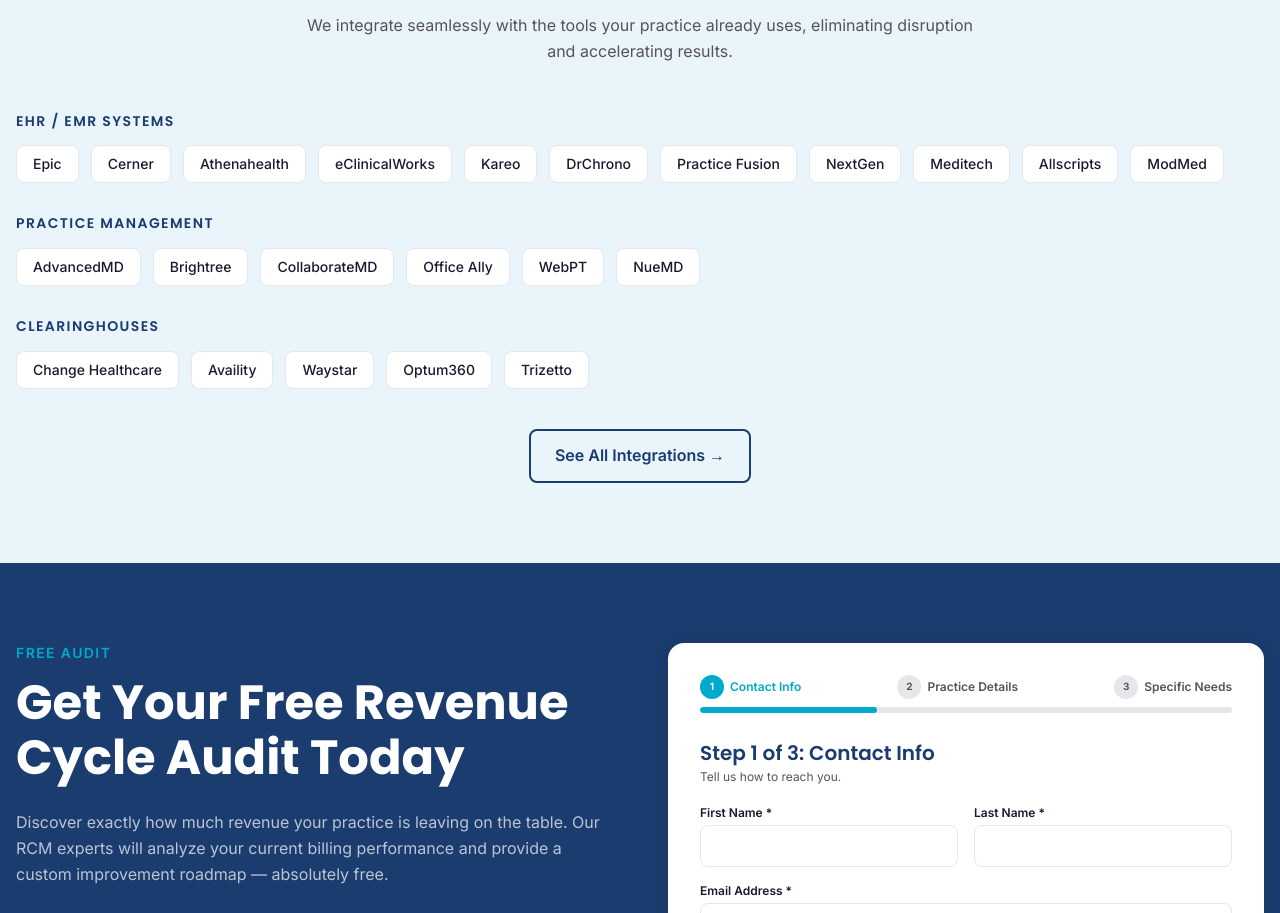
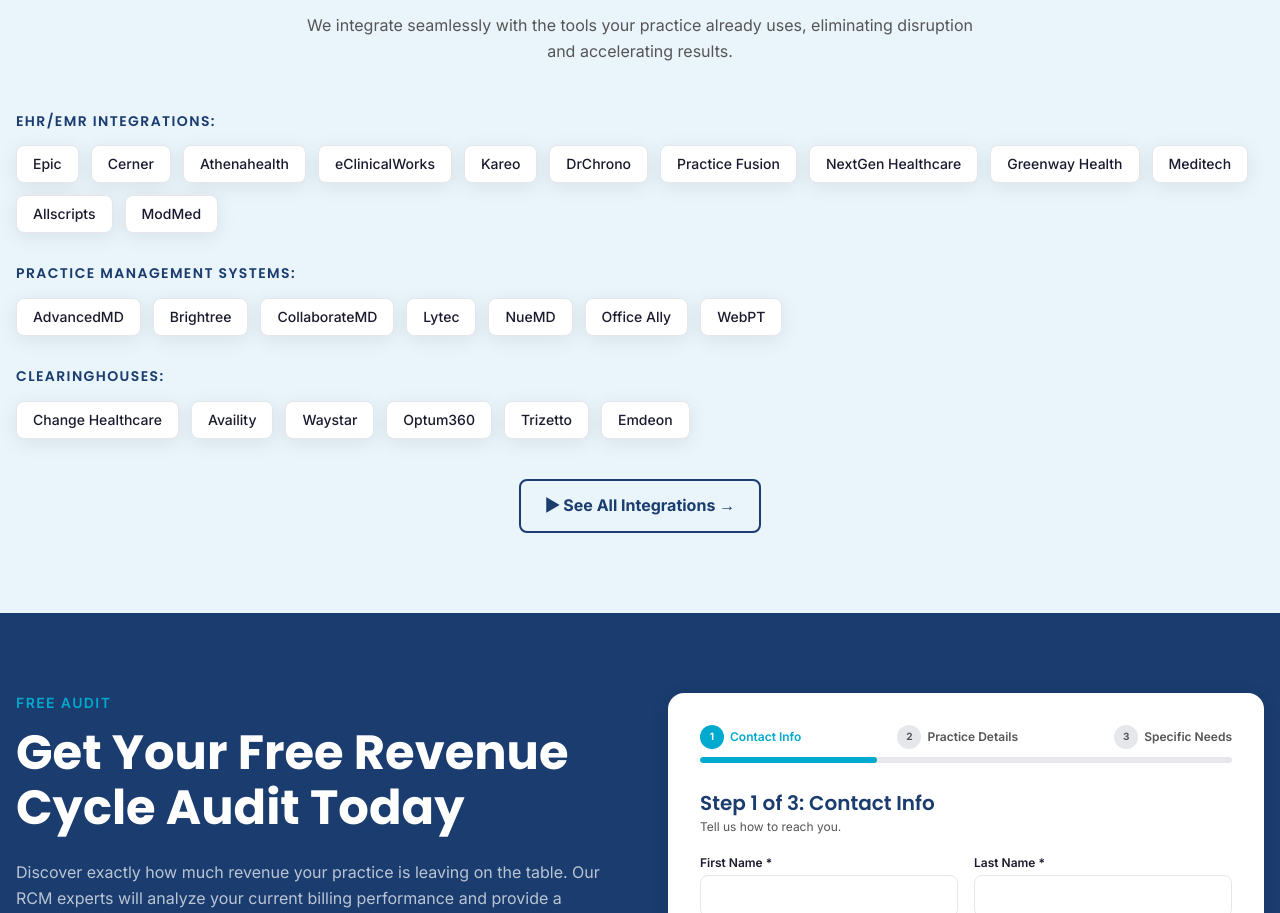
Before and after one commit to raffayprogrammer/Website, a Next.js app: page / in a window 1280 px wide. Shown: the part 7336-8249 px from the top of the page. Built offline with nearby package versions, Linux system fonts and the light colour scheme.

Commit message:
Sections 3.10/3.11 alignment - h2 class, exact integration partner labels and ordering, leading triangle

```diff
--- a/src/components/sections/TechIntegrations.tsx
+++ b/src/components/sections/TechIntegrations.tsx
@@ -1,15 +1,19 @@
 import Link from "next/link";
 
+/* Section 3.11 — Technology Section
+   Spec-exact category labels and integration partner ordering. */
 const integrations = {
-  "EHR / EMR Systems": [
+  "EHR/EMR Integrations": [
     "Epic", "Cerner", "Athenahealth", "eClinicalWorks", "Kareo",
-    "DrChrono", "Practice Fusion", "NextGen", "Meditech", "Allscripts", "ModMed",
+    "DrChrono", "Practice Fusion", "NextGen Healthcare", "Greenway Health",
+    "Meditech", "Allscripts", "ModMed",
   ],
-  "Practice Management": [
-    "AdvancedMD", "Brightree", "CollaborateMD", "Office Ally", "WebPT", "NueMD",
+  "Practice Management Systems": [
+    "AdvancedMD", "Brightree", "CollaborateMD", "Lytec",
+    "NueMD", "Office Ally", "WebPT",
   ],
   "Clearinghouses": [
-    "Change Healthcare", "Availity", "Waystar", "Optum360", "Trizetto",
+    "Change Healthcare", "Availity", "Waystar", "Optum360", "Trizetto", "Emdeon",
   ],
 };
 
@@ -21,7 +25,7 @@
           <p className="text-cyan font-semibold uppercase tracking-widest text-sm mb-3">
             Technology
           </p>
-          <h2 className="text-4xl font-bold text-navy font-[family-name:var(--font-poppins)] mb-4">
+          <h2 className="t-h2-section font-[family-name:var(--font-poppins)] mb-4">
             Powered by Cutting-Edge RCM Technology
           </h2>
           <p className="text-body max-w-2xl mx-auto">
@@ -34,13 +38,13 @@
           {Object.entries(integrations).map(([category, names]) => (
             <div key={category}>
               <h3 className="text-navy font-semibold text-sm uppercase tracking-widest mb-4">
-                {category}
+                {category}:
               </h3>
               <div className="flex flex-wrap gap-3">
                 {names.map((name) => (
                   <div
                     key={name}
-                    className="bg-white border border-gray-200 rounded-lg px-4 py-2 text-sm font-medium text-charcoal hover:border-cyan hover:text-cyan transition-colors cursor-default"
+                    className="bg-white border border-gray-200 rounded-lg px-4 py-2 text-sm font-medium text-charcoal hover:border-cyan hover:text-cyan transition-colors cursor-default shadow-card"
                   >
                     {name}
                   </div>
@@ -52,10 +56,10 @@
 
         <div className="text-center mt-10">
           <Link
-            href="/technology"
-            className="inline-flex items-center gap-2 border-2 border-navy text-navy font-semibold px-6 py-3 rounded-lg hover:bg-navy hover:text-white transition-colors"
+            href="/technology/integrations"
+            className="inline-flex items-center gap-2 border-2 border-navy text-navy t-cta px-6 py-3 rounded-lg hover:bg-navy hover:text-white transition-colors"
           >
-            See All Integrations →
+            ▶ See All Integrations →
           </Link>
         </div>
       </div>
--- a/src/components/sections/Testimonials.tsx
+++ b/src/components/sections/Testimonials.tsx
@@ -33,7 +33,7 @@
           <p className="text-cyan font-semibold uppercase tracking-widest text-sm mb-3">
             Client Results
           </p>
-          <h2 className="text-4xl font-bold text-navy font-[family-name:var(--font-poppins)] mb-4">
+          <h2 className="t-h2-section font-[family-name:var(--font-poppins)] mb-4">
             Trusted by Healthcare Providers Nationwide
           </h2>
           <p className="text-body max-w-xl mx-auto">
```
